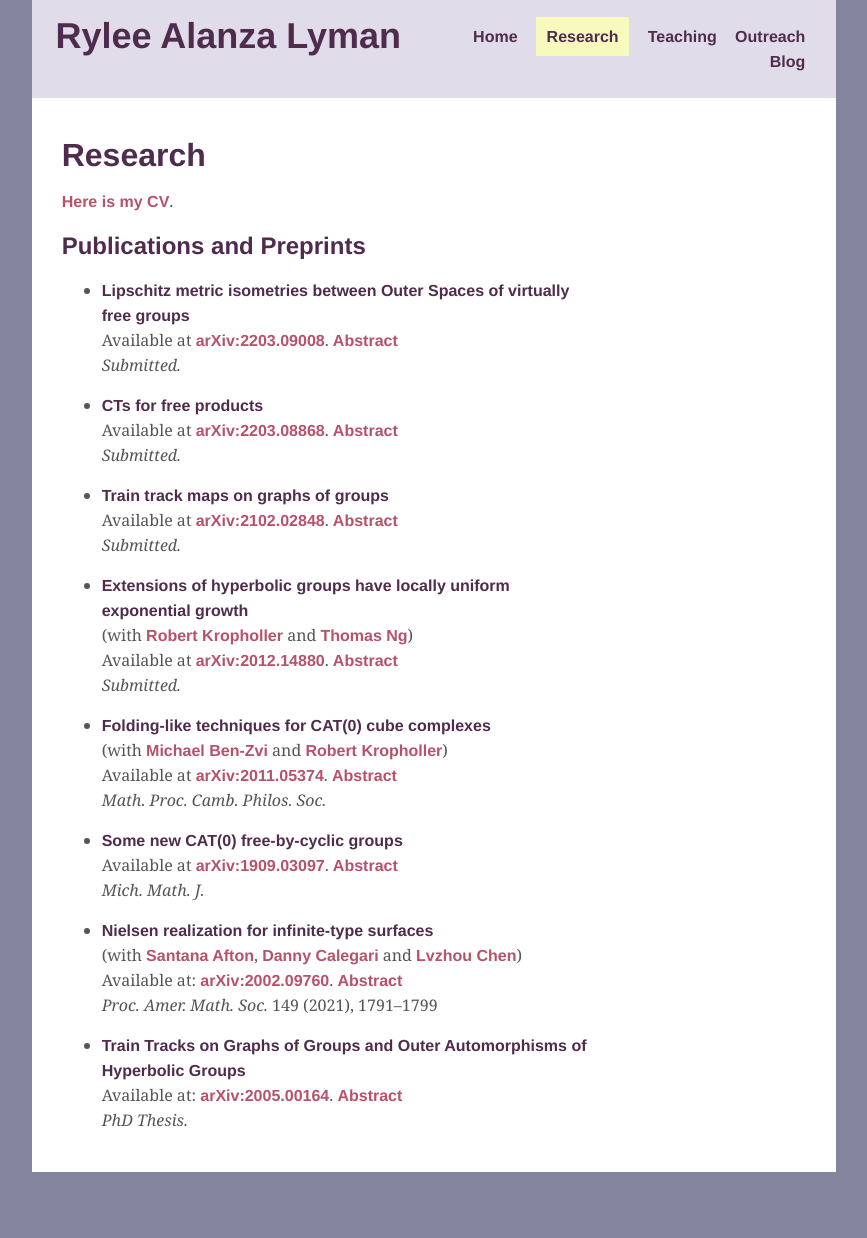
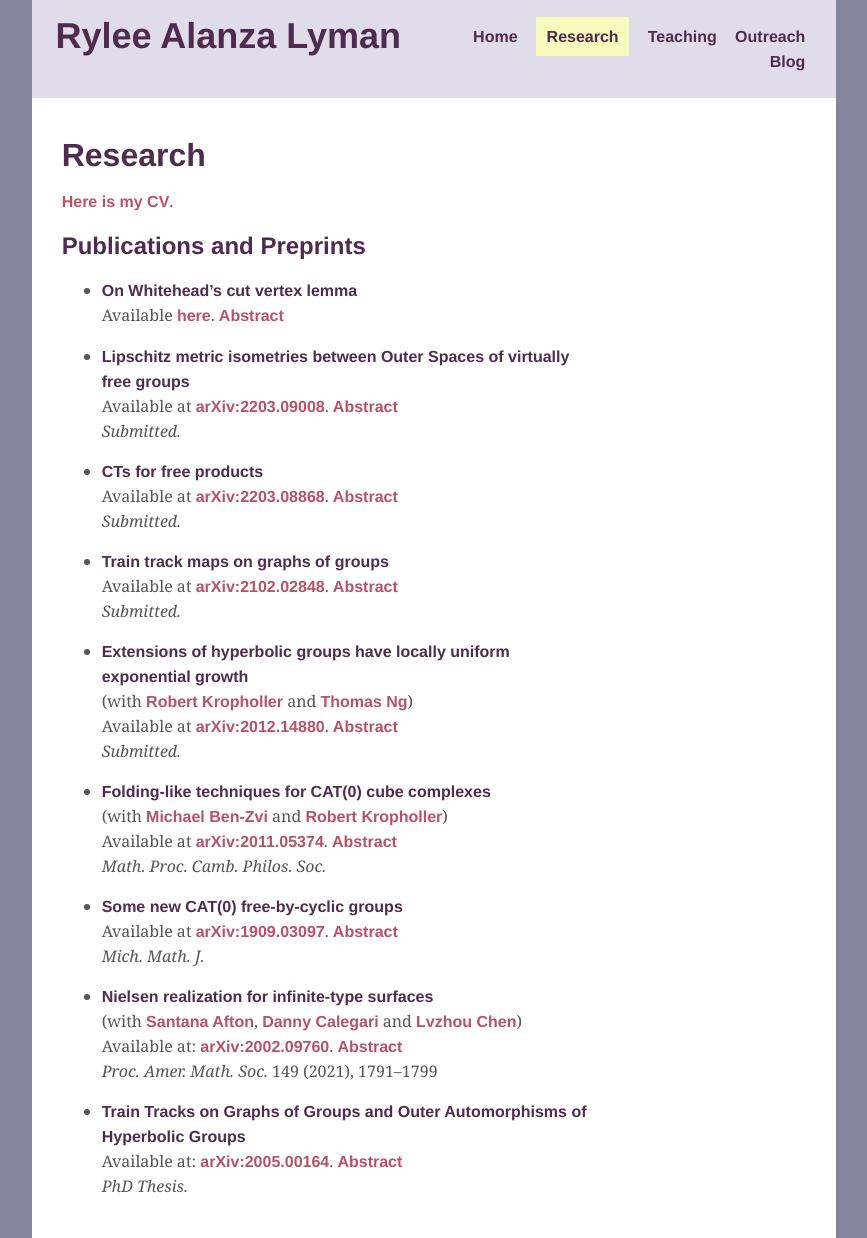
Before and after one commit to ryleelyman/Site, a Jekyll site: the page built from research.md, in a window 1280 px wide. Shown: the whole page, without its empty margins (206-1073 px from the left). Built offline with Jekyll 4.4.1, drawn with Linux system fonts in a browser that asks for light colours; before the commit the page ends 1172 px from its top, so only the background shows below that.

Commit message:
new paper! On Whitehead's cut vertex lemma

```diff
--- a/research.md
+++ b/research.md
@@ -9,13 +9,37 @@ math: true
 
 ## Publications and Preprints
 
+- **On Whitehead's cut vertex lemma**
+Available [here][Whitehead cut vertex].
+<a onclick="displayabs('Whitehead')">Abstract</a>
+<div id="Whitehead" style="display: none">
+<blockquote>
+One version of Whitehead's famous cut vertex lemma says that if an element of a free group
+is part of a free basis, then a certain graph associated to its conjugacy class
+that we call the star graph
+is either disconnected or has a cut vertex.
+We state and prove a version of this lemma for conjugacy classes of elements
+and convex-cocompact subgroups of groups acting cocompactly on trees
+with finitely generated edge stabilizers.
+</blockquote>
+</div>
 - **Lipschitz metric isometries between Outer Spaces of virtually free groups**
 Available at [arXiv:2203.09008](https://arxiv.org/abs/2203.09008).
 <a onclick="displayabs('Lipschitz')">Abstract</a>
 *Submitted.*
 <div id="Lipschitz" style="display: none">
 <blockquote>
-Dowdall and Taylor observed that given a finite-index subgroup of a free group, taking covers induces an embedding from the Outer Space of the free group to the Outer Space of the subgroup, that this embedding is an isometry with respect to the (asymmetric) Lipschitz metric, and that the embedding sends folding paths to folding paths. The purpose of this note is to extend this result to virtually free groups. We further extend a result Francaviglia and Martino, proving the existence of “candidates” for the Lipschitz distance between points in the Outer Space of the virtually free group. Additionally we identify a deformation retraction of the spine of the Outer Space for the virtually free group with the space considered by Krstic and Vogtmann.
+Dowdall and Taylor observed that given a finite-index subgroup of a free group,
+taking covers induces an embedding
+from the Outer Space of the free group to the Outer Space of the subgroup,
+that this embedding is an isometry with respect to the (asymmetric) Lipschitz metric,
+and that the embedding sends folding paths to folding paths.
+The purpose of this note is to extend this result to virtually free groups.
+We further extend a result Francaviglia and Martino,
+proving the existence of “candidates” for the Lipschitz distance
+between points in the Outer Space of the virtually free group.
+Additionally we identify a deformation retraction of the spine
+of the Outer Space for the virtually free group with the space considered by Krstic and Vogtmann.
 </blockquote>
 </div>
 - **CTs for free products**
@@ -175,3 +199,4 @@ Available at: [arXiv:2002.09760](http://arxiv.org/abs/2002.09760).
 [CTs for free products]: {{ "assets/pdfs/CTsForFreeProducts.pdf" | relative_url }}
 [Train tracks on graphs of groups]: {{ "assets/pdfs/TrainTrackMapsonGraphsofGroups.pdf" | relative_url }}
 [Lipschitz metric isometries]: {{ "assets/pdfs/LipschitzMetricEmbeddings.pdf" | relative_url }}
+[Whitehead cut vertex]: {{ "assets/pdfs/Whitehead.pdf" | relative_url }}
```
Also changed, not shown: 10 other files.
